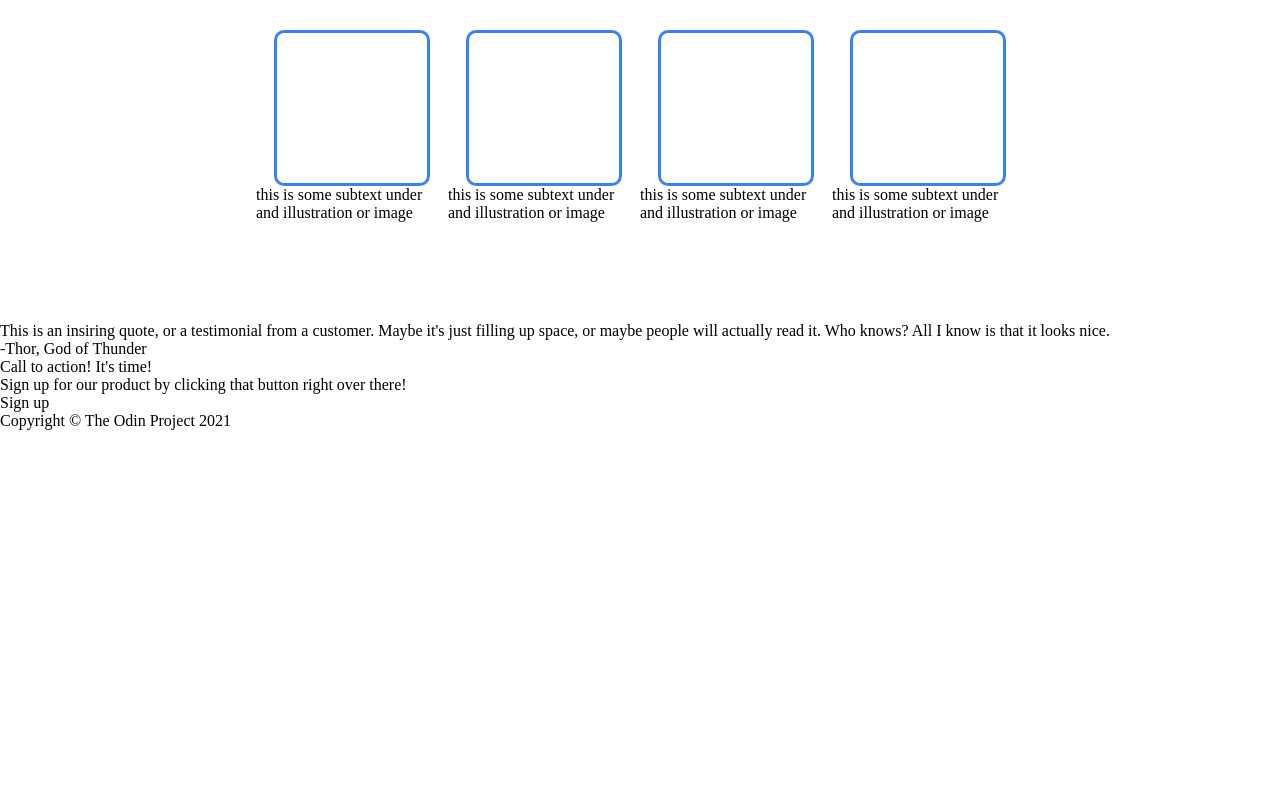
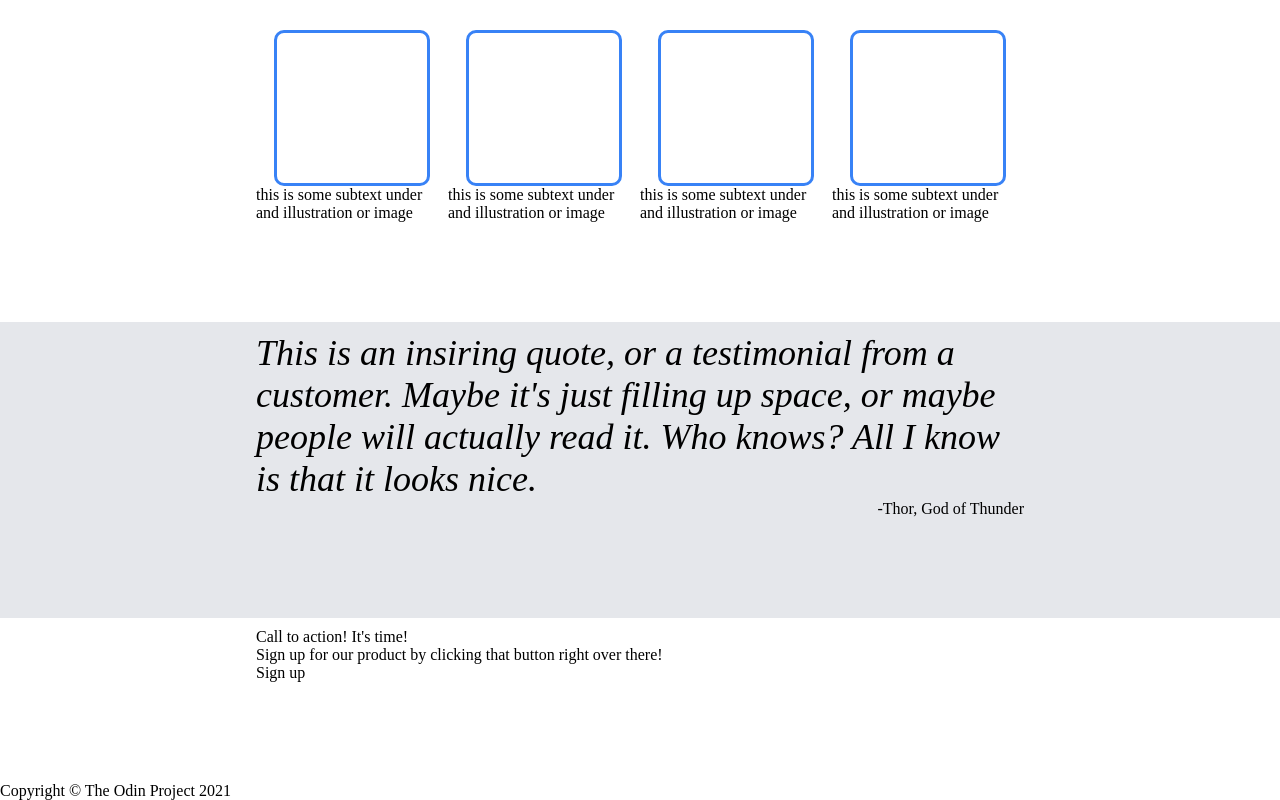
Before and after one commit to Xilef1110/Landing-Page, a plain HTML site: page index.html in a window 1280 px wide. Shown: the part 570-1370 px from the top of the page. Before the commit the page ends 1000 px from the top, so only its background shows below. Drawn offline with Linux system fonts and the light colour scheme.

Commit message:
Feat:! style three

```diff
--- a/index.html
+++ b/index.html
@@ -48,8 +48,10 @@
            </div>
     </div>
     <div class="three">
-           <div class="quote">This is an insiring quote, or a testimonial from a customer. Maybe it's just filling up space, or maybe people will actually read it. Who knows? All I know is that it looks nice.</div>
-           <div class="attribution">-Thor, God of Thunder</div>
+           <div class="sub-3">
+               <div class="quote">This is an insiring quote, or a testimonial from a customer. Maybe it's just filling up space, or maybe people will actually read it. Who knows? All I know is that it looks nice.</div>
+               <div class="attribution">-Thor, God of Thunder</div>
+           </div>
     </div>
     <div class="four">
         <div class="bluebox">
--- a/style.css
+++ b/style.css
@@ -1,7 +1,9 @@
 * {
     margin: 0px;
 }
-
+.one, .two, .three, .four {
+    padding: 10px 20% 100px 20%;
+}
 /*
     One
 */
@@ -10,7 +12,6 @@
     display: flex;
     flex-direction: column;
     gap: 100px;
-    padding: 10px 20% 100px 20%;
 }
 .header {
     display: flex;
@@ -58,7 +59,6 @@ img {
     display: flex;
     flex-direction: column;
     align-items: center;
-    padding: 10px 20% 100px 20%;
     gap: 40px;
 }
 .subheader {
@@ -73,6 +73,7 @@ img {
     display: flex;
     flex-direction: column;
     align-items: center;
+
 }
 .square {
     height: 150px;
@@ -80,3 +81,23 @@ img {
     border:#3882f6 solid;
     border-radius: 10px;
 }
+
+/*
+    Three
+*/
+.three {
+    display: flex;
+    justify-content: center;
+    background-color: #e5e7eb;
+}
+.sub-3 {
+    display: flex;
+    flex-direction: column;
+}
+.quote {
+    font-size: 36px;
+    font-style: italic;
+}
+.attribution {
+    align-self: flex-end;
+}
```
